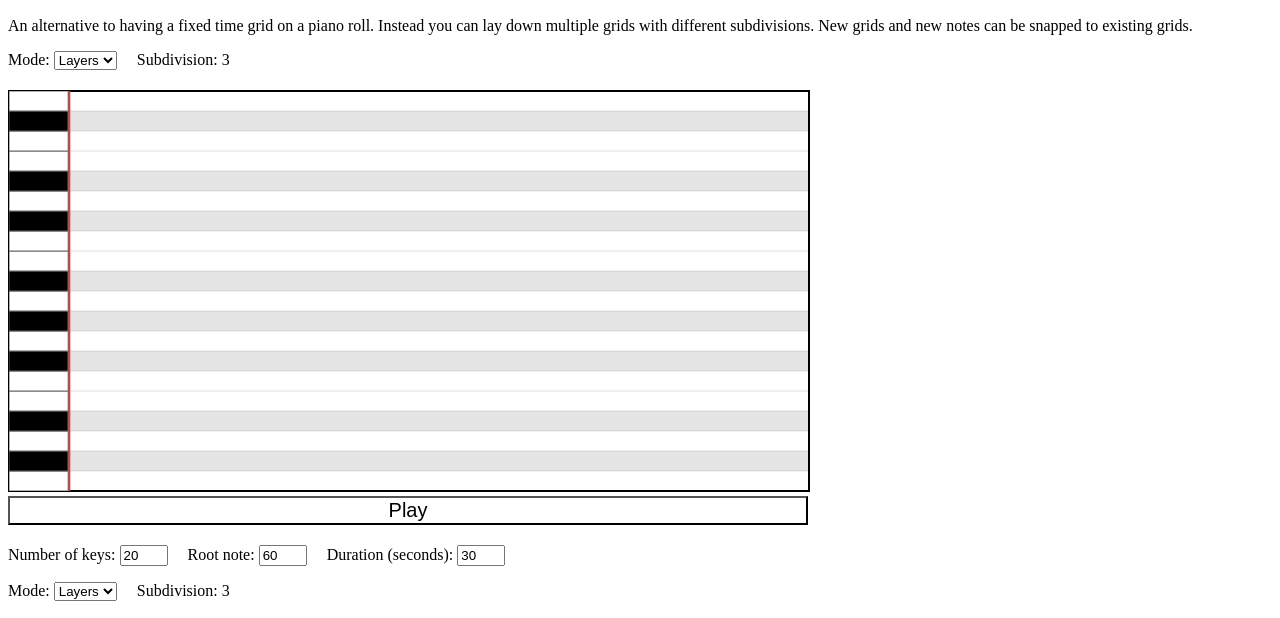
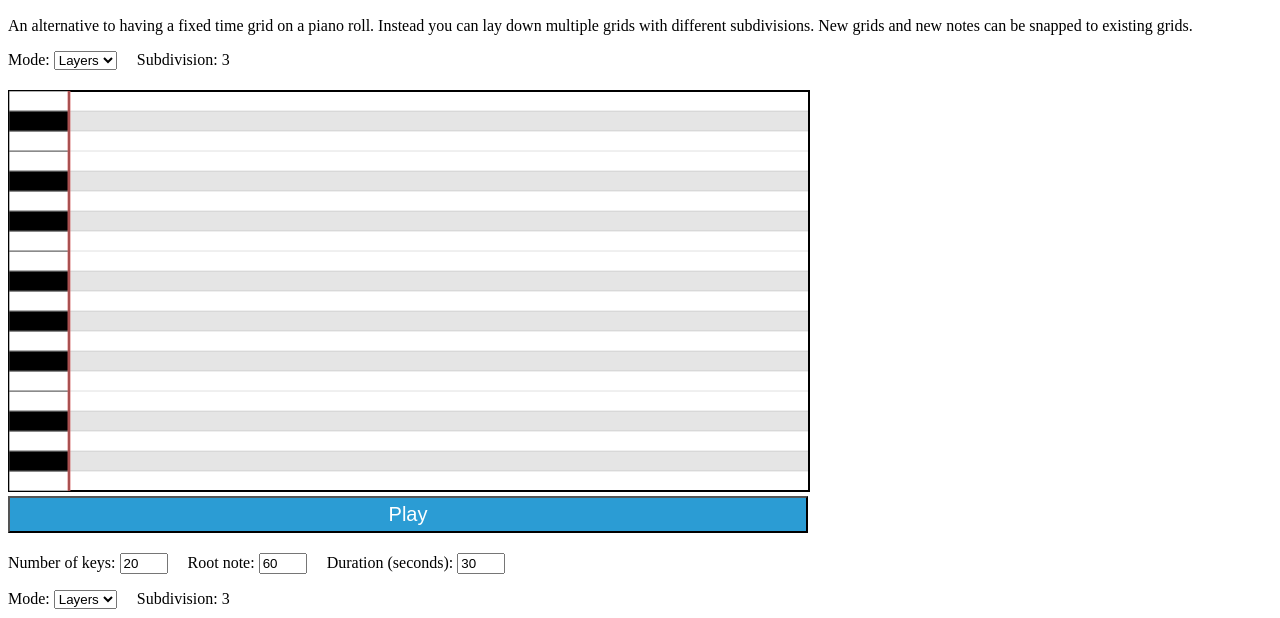
Before and after one commit to acarabott/piano-roll-layers, a website built with webpack: page src/index.html in a window 1280 px wide. Shown: the part 110-728 px from the top of the page. Built offline with nearby package versions, Linux system fonts and the light colour scheme.

Commit message:
button styling

```diff
--- a/src/css/grid-layers.css
+++ b/src/css/grid-layers.css
@@ -72,3 +72,8 @@ td {
   color: rgb(43, 156, 212);
   font-weight: bold;
 }
+
+button {
+  -webkit-appearance: none;
+  background: rgb(43, 156, 212);
+}
--- a/src/js/grid-layers.js
+++ b/src/js/grid-layers.js
@@ -115,7 +115,11 @@ function main() {
   playButton.style.display = 'block';
   playButton.style.width = `${canvas.width}px`;
   playButton.style.fontSize = '20px';
-  playButton.style.background = 'white';
+  playButton.style.background = color.blue;
+  playButton.style.color = color.white;
+  playButton.style.padding = '5px';
+
+
   playButton.style.marginBottom = '20px';
   audioPlayback.bind('isPlaying', isPlaying => {
     playButton.textContent = isPlaying ? 'Stop' : 'Play';
```
